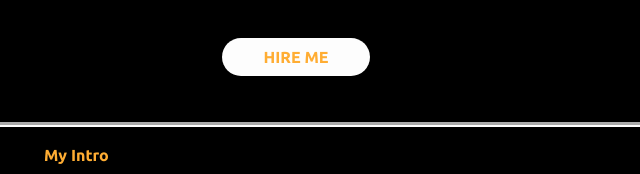
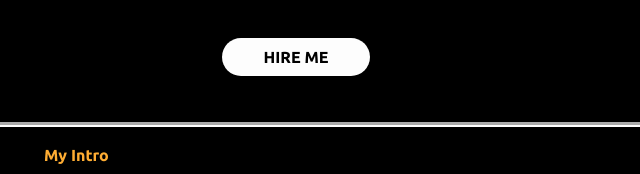
Before and after one commit to thuynguyen-nht/Thuy-Nguyen-Web-Developer-Portfolio, a website: page public/index.html in a window 1280 px wide. Shown: the part 530-704 px from the top of the page, 344-984 px from the left. Drawn offline with nearby package versions, Linux system fonts and the light colour scheme.

Commit message:
added mail to to HireMe Btn

```diff
--- a/public/css/styles.css
+++ b/public/css/styles.css
@@ -66,6 +66,10 @@ a:link {
         padding-left: 40px;
         padding-right: 40px;
         color: #FFAD33;
+}
+
+#hireMeBtn{
+color: black;
 }
 
 a {
--- a/public/index.html
+++ b/public/index.html
@@ -71,7 +71,8 @@
         </h1>
         <div class="lead-div">
           <p>Let work together</p>
-          <button type="button" class="btn lead">HIRE ME</button>
+          <!-- <button type="button" class="btn lead">HIRE ME</button> -->
+          <a href="mailto:thuynguyen.nht20@gmail.com" type="button" class="btn lead" id="hireMeBtn">HIRE ME</a>
         </div>
       </div>
     </div>
```
Also changed, not shown: 2 other files.
